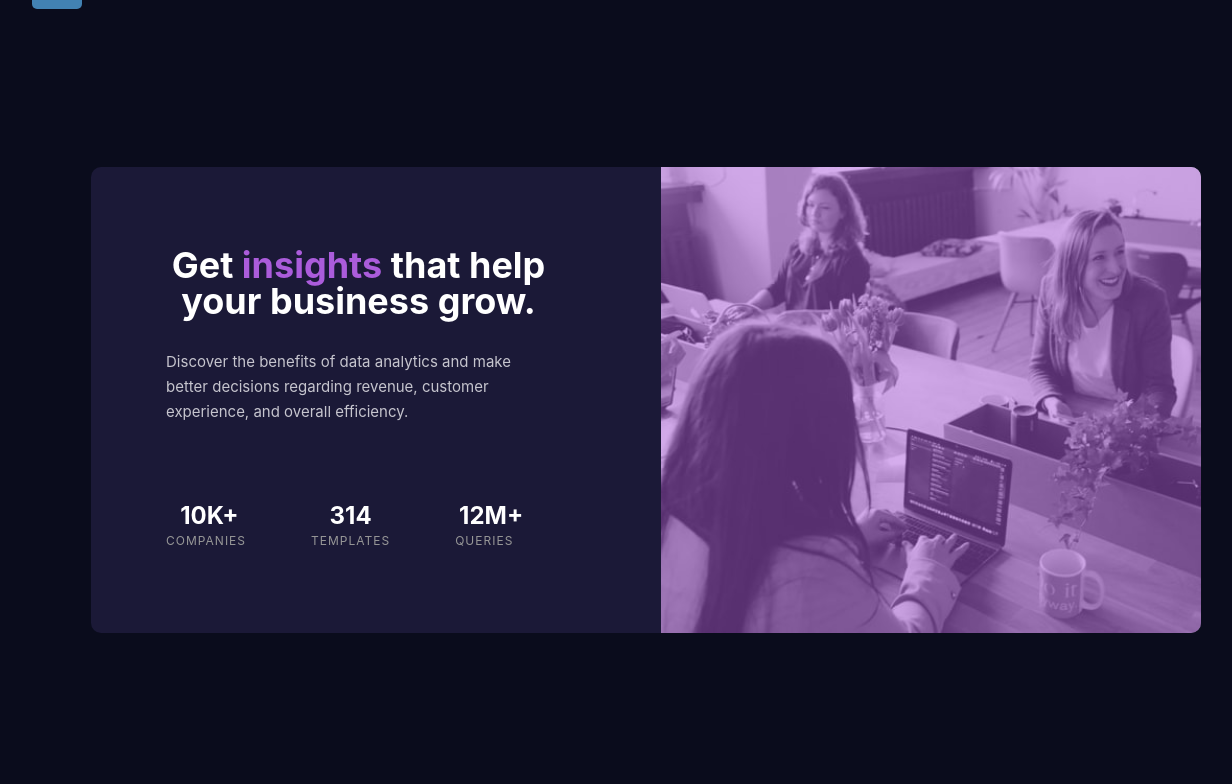
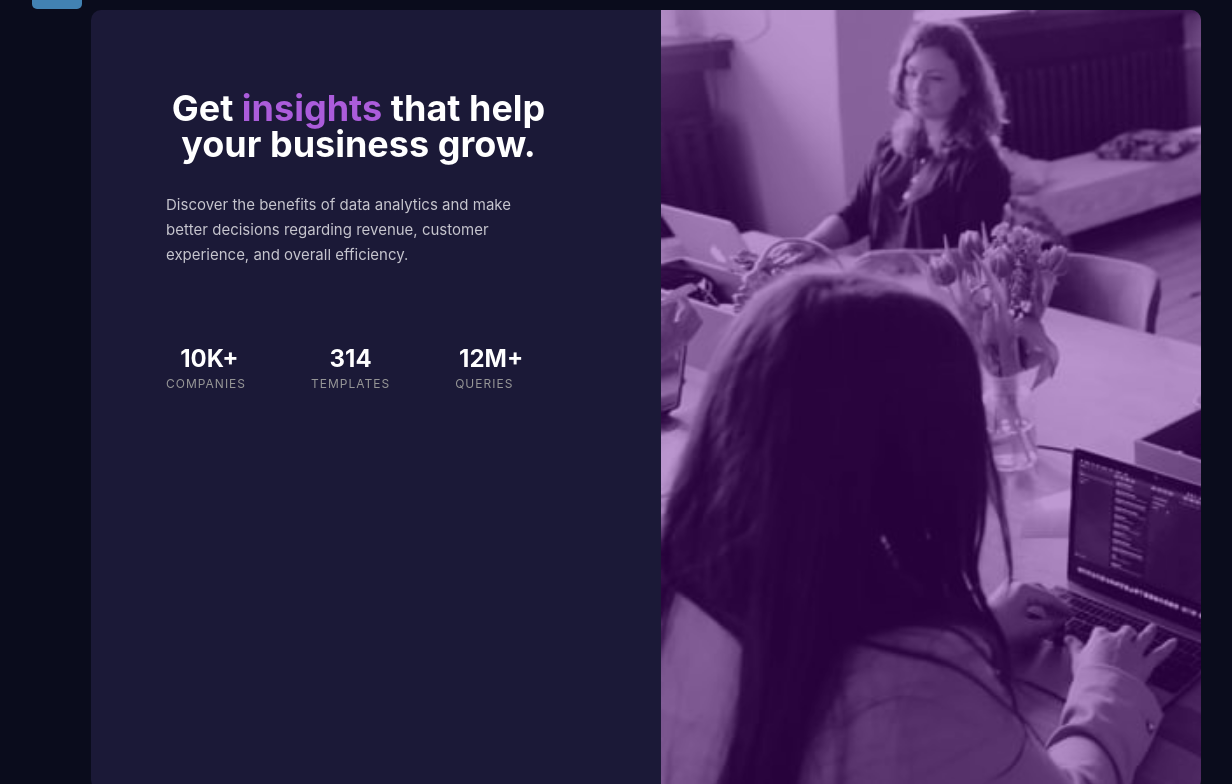
Before and after one commit to alexanderivanov2/frontend-mentor, a Vue app: page /newbie/stats-preview-card in a window 1536 px wide. Shown: the top 784 px of the page, without its empty margins (122-1354 px from the left). Built offline with nearby package versions, Linux system fonts and the light colour scheme; a web font is replaced by a local one.

Commit message:
refactor height and color of image

```diff
--- a/src/views/NewbiePages/StatsPreviewCard/StatsPreviewCard.vue
+++ b/src/views/NewbiePages/StatsPreviewCard/StatsPreviewCard.vue
@@ -89,7 +89,7 @@ onMounted(() => {
 
             &::after {
                 content: '';
-                background-color: $light-purple;
+                background-color: rgba(94, 0, 144, 0.8);
                 opacity: 0.5;
                 position: absolute;
                 top: 0;
@@ -173,7 +173,7 @@ onMounted(() => {
 
         @media screen and (min-width: 1440px) {
             max-width: 1110px;
-            min-height: 446px;
+            max-height: 446px;
             display: flex;
             flex-direction: row;
 
```
